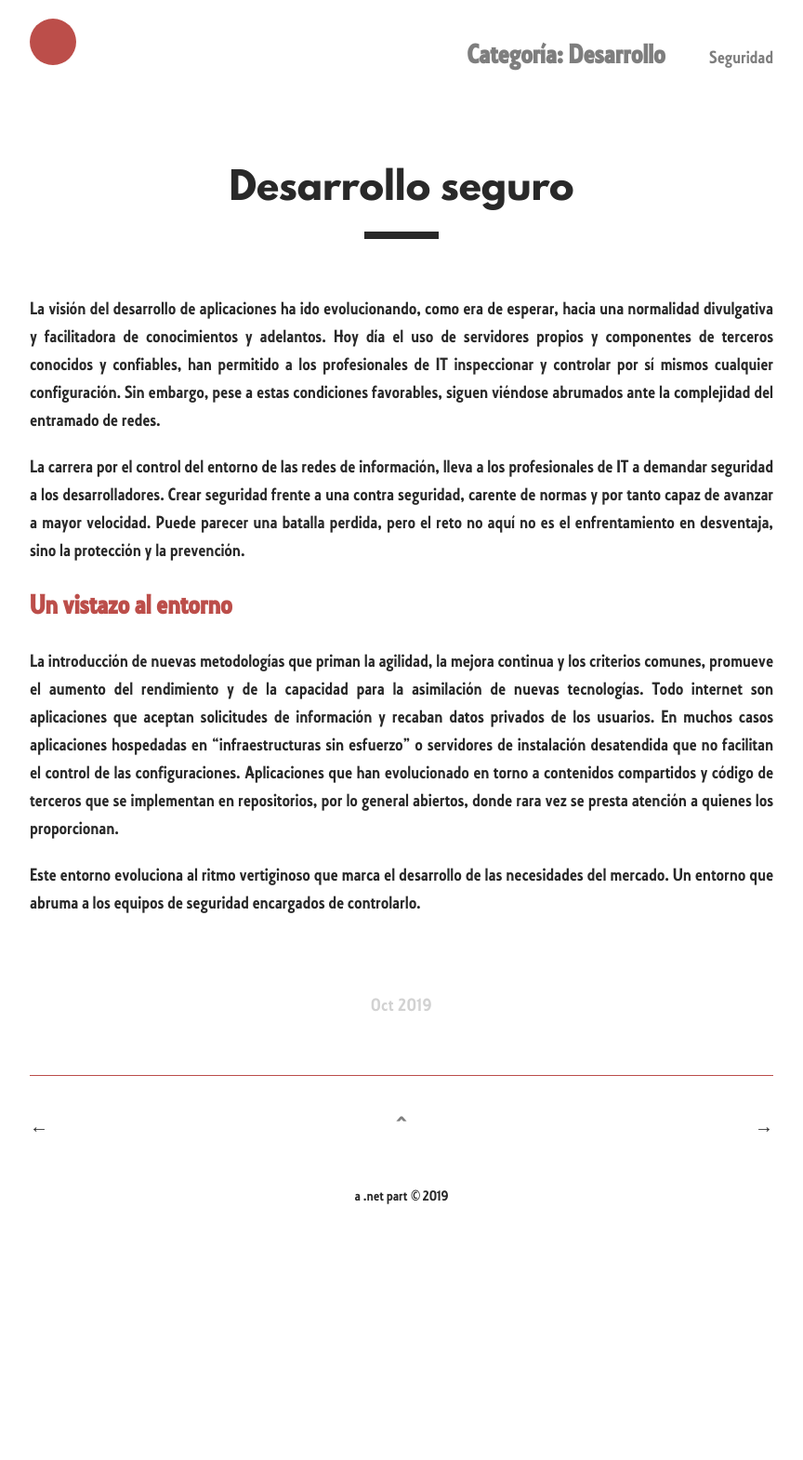
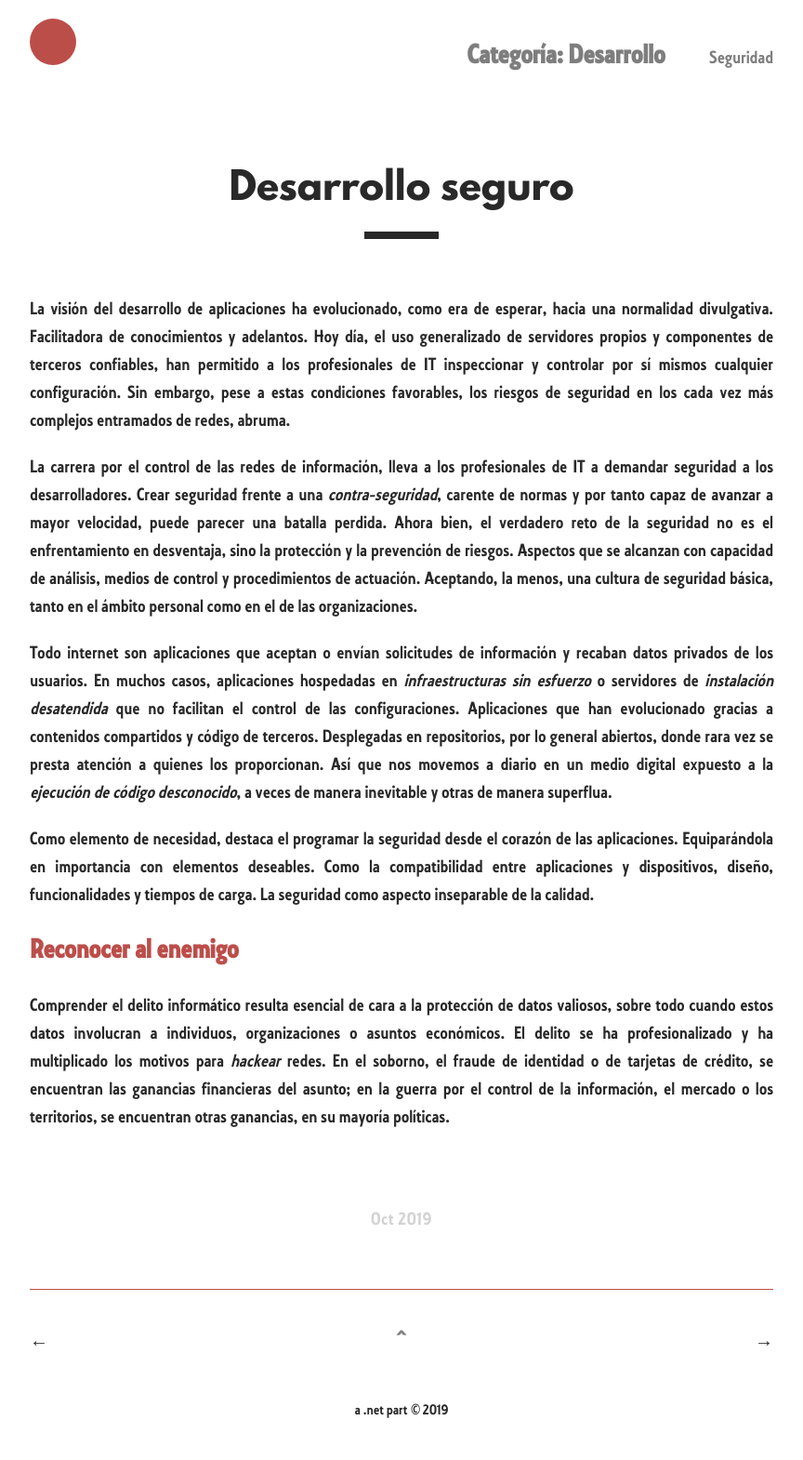
Before and after one commit to Rocmpr/blog, a Jekyll site: the page built from _posts/2019-10-28-Desarrollo Seguro.md, in a window 1280 px wide. Shown: the whole page at 93% size, without its empty margins (208-1072 px from the left). Built offline with Jekyll 4.4.1, drawn with Linux system fonts in a browser that asks for light colours; our own code applies the rules of GitHub Pages for plain Markdown files; before the commit the page ends 1340 px from its top, so only the background shows below that.

Commit message:
Update 2019-10-28-Desarrollo Seguro.md

```diff
--- a/_posts/2019-10-28-Desarrollo Seguro.md
+++ b/_posts/2019-10-28-Desarrollo Seguro.md
@@ -1,9 +1,11 @@
-La visión del desarrollo de aplicaciones ha ido evolucionando, como era de esperar, hacia una normalidad divulgativa y facilitadora de conocimientos y adelantos. Hoy día el uso de servidores propios y componentes de terceros conocidos y confiables, han permitido a los profesionales de IT inspeccionar y controlar por sí mismos cualquier configuración. Sin embargo, pese a estas condiciones favorables, siguen viéndose abrumados ante la complejidad del entramado de redes.
+La visión del desarrollo de aplicaciones ha evolucionado, como era de esperar, hacia una normalidad divulgativa. Facilitadora de conocimientos y adelantos. Hoy día, el uso generalizado de servidores propios y componentes de terceros confiables, han permitido a los profesionales de IT inspeccionar y controlar por sí mismos cualquier configuración. Sin embargo, pese a estas condiciones favorables, los riesgos de seguridad en los cada vez más complejos entramados de redes, abruma.
 
-La carrera por el control del entorno de las redes de información, lleva a los profesionales de IT a demandar seguridad a los desarrolladores. Crear seguridad frente a una contra seguridad, carente de normas y por tanto capaz de avanzar a mayor velocidad. Puede parecer una batalla perdida, pero el reto no aquí no es el enfrentamiento en desventaja, sino la protección y la prevención.
+La carrera por el control de las redes de información, lleva a los profesionales de IT a demandar seguridad a los desarrolladores. Crear seguridad frente a una _contra-seguridad_, carente de normas y por tanto capaz de avanzar a mayor velocidad, puede parecer una batalla perdida. Ahora bien, el verdadero reto de la seguridad no es el enfrentamiento en desventaja, sino la protección y la prevención de riesgos. Aspectos que se alcanzan con capacidad de análisis, medios de control y procedimientos de actuación. Aceptando, la menos, una cultura de seguridad básica, tanto en el ámbito personal como en el de las organizaciones.
 
-## Un vistazo al entorno
+Todo internet son aplicaciones que aceptan o envían solicitudes de información y recaban datos privados de los usuarios. En muchos casos, aplicaciones hospedadas en _infraestructuras sin esfuerzo_ o servidores de _instalación desatendida_ que no facilitan el control de las configuraciones. Aplicaciones que han evolucionado gracias a contenidos compartidos y código de terceros.  Desplegadas en repositorios, por lo general abiertos, donde rara vez se presta atención a quienes los proporcionan. Así que nos movemos a diario en un medio digital expuesto a la _ejecución de código desconocido_, a veces de manera inevitable y otras de manera superflua.
 
-La introducción de nuevas metodologías que priman la agilidad, la mejora continua y los criterios comunes, promueve el aumento del rendimiento y de la capacidad para la asimilación de nuevas tecnologías. Todo internet son aplicaciones que aceptan solicitudes de información y recaban datos privados de los usuarios. En muchos casos aplicaciones hospedadas en “infraestructuras sin esfuerzo” o servidores de instalación desatendida que no facilitan el control de las configuraciones. Aplicaciones que han evolucionado en torno a contenidos compartidos y código de terceros que se implementan en repositorios, por lo general abiertos, donde rara vez se presta atención a quienes los proporcionan.
+Como elemento de necesidad, destaca el programar la seguridad desde el corazón de las aplicaciones. Equiparándola en importancia con elementos deseables. Como la compatibilidad entre aplicaciones y dispositivos, diseño, funcionalidades y tiempos de carga. La seguridad como aspecto inseparable de la calidad.
 
-Este entorno evoluciona al ritmo vertiginoso que marca el desarrollo de las necesidades del mercado. Un entorno que abruma a los equipos de seguridad encargados de controlarlo.
+## Reconocer al enemigo
+
+Comprender el delito informático resulta esencial de cara a la protección de datos valiosos, sobre todo cuando estos datos involucran a individuos, organizaciones o asuntos económicos. El delito se ha profesionalizado y ha multiplicado los motivos para _hackear_ redes. En el soborno, el fraude de identidad o de tarjetas de crédito, se encuentran las ganancias financieras del asunto; en la guerra por el control de la información, el mercado o los territorios, se encuentran otras ganancias, en su mayoría políticas.
```
